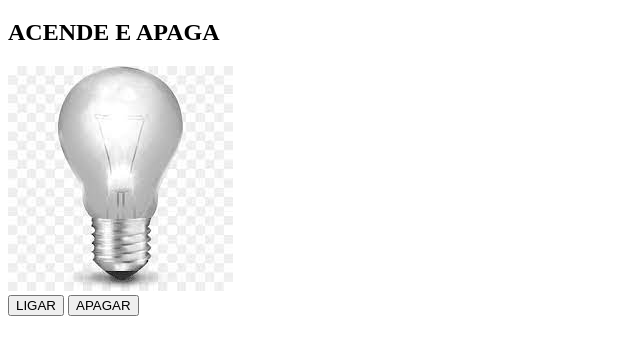
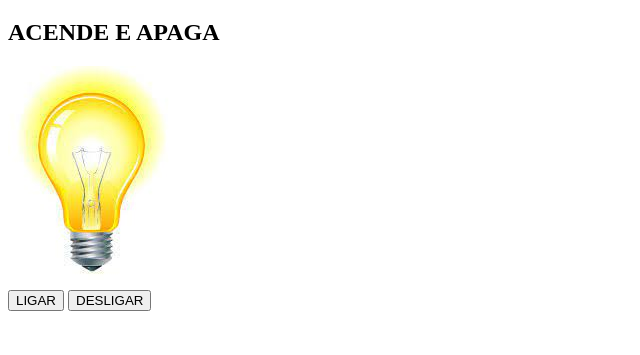
Before and after one commit to Rebecados/lampada-jf, a plain HTML site: page index.html in a window 1280 px wide. Both pictures are taken after a click on the button "LIGAR". Shown: the part 61-416 px from the top of the page, without its empty margins (0-640 px from the left). Drawn offline with Linux system fonts and the light colour scheme.

Commit message:
Add files via upload

```diff
--- a/index.html
+++ b/index.html
@@ -7,16 +7,20 @@
 </head>
 <body>
 
-</body>
-</html>
+
 
 <h1> LAMPADA </h1>
 <H2> ACENDE E APAGA</H2>
 <div>
-    <img src="apagada.jpeg" alt="">
+    <img src="download.jpeg" alt="desligada" id="lamp">
 </div>
 
 <div>
-   <button>LIGAR </button>
-   <button> APAGAR </button>
+   <button id="ligar">  LIGAR </button>
+   <button id="desligar"> DESLIGAR </button>
 </div>
+
+<script src="scrpt.js"></script>
+
+</body>
+</html>
--- /dev/null
+++ b/scrpt.js
@@ -0,0 +1,11 @@
+const turOn = document.getElementById('ligar')
+const turOff = document.getElementById('desligar')
+const lamp = document.getElementById('lamp')
+
+//criar comando
+
+function ligar (){
+    lamp.src='download (1).jpeg'
+}
+
+turOn.addEventListener('click', ligar)
```
Also changed, not shown: download (1).jpeg (added), download.jpeg (added).
